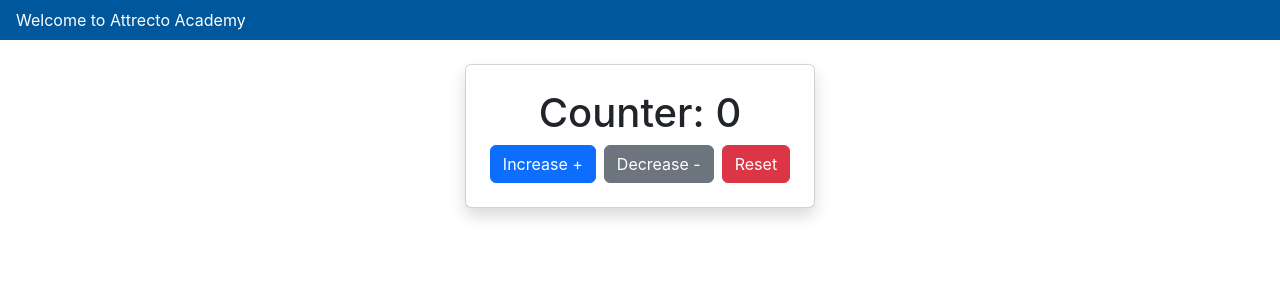
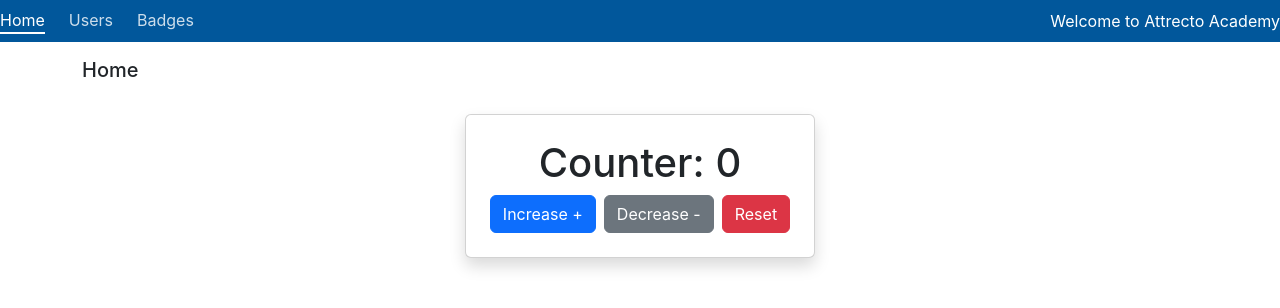
Before and after one commit to molnarjakab1/Attrecto-Academy-React-2024, a React (Vite) app: page /home in a window 1280 px wide. Shown: the top 308 px of the page. Built offline with nearby package versions, Linux system fonts and the light colour scheme.

Commit message:
session-02

```diff
--- a/src/App.tsx
+++ b/src/App.tsx
@@ -1,38 +1,23 @@
-import React, { useState } from "react";
+import React from "react";
+import { Navigate, Route, Routes } from "react-router-dom";
 
 import Navbar from "./components/navbar/Navbar";
-import { Button } from "./components/button/Button";
+import HomePage from "./pages/HomePage/HomePage";
+import UsersPage from "./pages/UsersPage/UsersPage";
+import BadgesPage from "./pages/BadgesPage/BadgesPage";
 
 function App() {
-  const [count, setCount] = useState(0);
-
-  const updateCounter = (increase: boolean) => {
-    setCount((currentValue) => {
-      return increase ? currentValue + 1 : currentValue - 1;
-    });
-  };
-
   return (
     <div className="App">
       <header className="App-header">
         <Navbar />
       </header>
-      <div className="container d-flex justify-content-center">
-        <div className="card bg-white shadow text-center p-4 m-4">
-          <h1>Counter: {count}</h1>
-          <div className="d-flex justify-content-center flex-wrap gap-2">
-            <Button color="primary" onClick={() => updateCounter(true)}>
-              Increase +
-            </Button>
-            <Button color="secondary" onClick={() => updateCounter(false)}>
-              Decrease -
-            </Button>
-            <Button color="danger" onClick={() => setCount(0)}>
-              Reset
-            </Button>
-          </div>
-        </div>
-      </div>
+      <Routes>
+        <Route path="/" element={<Navigate to="/home" />} />
+        <Route path="home" element={<HomePage />} />
+        <Route path="users" element={<UsersPage />} />
+        <Route path="badges" element={<BadgesPage />} />
+      </Routes>
     </div>
   );
 }
--- /dev/null
+++ b/src/components/navbar/Navbar.scss
@@ -0,0 +1,16 @@
+.nav-link {
+    color: white;
+    opacity: 0.8;
+    border-bottom: 2px solid transparent;
+    transition: 150ms ease-in border;
+
+    &:hover,
+    &.active {
+        opacity: 1;
+        color: white;
+    }
+
+    &.active {
+        border-bottom: 2px solid white;
+    }
+}
--- a/src/components/navbar/Navbar.tsx
+++ b/src/components/navbar/Navbar.tsx
@@ -1,12 +1,31 @@
 import { FC } from "react";
 import classNames from "classnames";
+import { NavLink } from "react-router-dom";
 
 import classes from "./Navbar.module.scss";
+import "./Navbar.scss";
 
 const Navbar: FC = () => {
+  const routes = [
+    { label: "Home", link: "/home" },
+    { label: "Users", link: "/users" },
+    { label: "Badges", link: "/badges" },
+  ];
+
   return (
     <nav className={classNames("navbar", [classes.Navbar])}>
-      <div className="ps-3 d-flex flex-grow-1">Welcome to Attrecto Academy</div>
+      <div className="d-flex align-items-center justify-content-between flex-grow-1 flex-wrap">
+        <div className="d-flex">
+          {routes.map(({ link, label }) => {
+            return <NavLink key={link} to={link} className="nav-link me-4">
+              {label}
+            </NavLink>
+          })}
+        </div>
+
+        Welcome to Attrecto Academy
+
+      </div>
     </nav>
   );
 };
--- /dev/null
+++ b/src/components/page/Page.tsx
@@ -0,0 +1,19 @@
+import React, { ReactNode } from 'react';
+import classNames from 'classnames';
+
+interface PageProps {
+    title?: string;
+    noCard?: boolean;
+    children: ReactNode;
+}
+
+export const Page = ({title, noCard, children}: PageProps) => {
+    return (
+        <div className='container pt-3'>
+            {title && <h5>{title}</h5>}
+            <div className={classNames({"card bg-white shadow p-3": !noCard})}>
+                {children}
+            </div>
+        </div>
+    )
+};
--- /dev/null
+++ b/src/pages/BadgesPage/Badges.module.scss
@@ -0,0 +1,15 @@
+.Badge {
+    background: white;
+    border-radius: 50px;
+    width: 100%;
+    margin-bottom: 2rem;
+    box-shadow: 0 0.5rem 1rem rgba(0, 0, 0, 0.15) !important;
+
+    .BadgeImage {
+        background-position: center;
+        background-size: contain;
+        background-repeat: no-repeat;
+        height: 100px;
+        width: 100px;
+    }
+}
--- /dev/null
+++ b/src/pages/BadgesPage/BadgesPage.tsx
@@ -0,0 +1,43 @@
+import React, { useState, useEffect } from 'react';
+import classNames from 'classnames';
+
+import { Page } from '../../components/page/Page';
+import { BadgeModel } from '../../models/badges.model';
+import { badgesService } from '../../services/badges.service';
+
+import classes from './Badges.module.scss';
+
+const BadgesPage = () => {
+    const [badges, setBadges] = useState<BadgeModel[]>([]);
+
+    useEffect(() => {
+        const fetchBadges = async () => {
+            setBadges(await badgesService.getBadges());
+        }
+        fetchBadges();
+    }, [])
+
+    return (
+        <Page title="Badges">
+            <div className='row'>
+                {badges.map(({ id, image, name, description }) => (
+                    <div key={id} className="col-lg-4 col-md-6 col-sm-12">
+                        <div
+                            className={classNames("d-flex box-shadow align-items-center", classes.Badge)}
+                        >
+                            <div className={classes.BadgeImage}
+                                style={{ backgroundImage: `url(${image})` }}
+                            />
+                            <div className='d-flex flex-column'>
+                                <h5 className='ms-3'>{name}</h5>
+                                <p className='ms-3 text-black-50'>{description}</p>
+                            </div>
+                        </div>
+                    </div>
+                ))}
+            </div>
+        </Page>
+    )
+}
+
+export default BadgesPage;
--- /dev/null
+++ b/src/pages/HomePage/HomePage.tsx
@@ -0,0 +1,37 @@
+import React, { useState } from 'react';
+
+import { Page } from '../../components/page/Page';
+import { Button } from '../../components/button/Button';
+
+const HomePage = () => {
+    const [count, setCount] = useState(0);
+
+    const updateCounter = (increase: boolean) => {
+        setCount((currentValue) => {
+            return increase ? currentValue + 1 : currentValue - 1;
+        });
+    };
+
+    return (
+        <Page title="Home" noCard>
+            <div className="container d-flex justify-content-center">
+                <div className="card bg-white shadow text-center p-4 m-4">
+                    <h1>Counter: {count}</h1>
+                    <div className="d-flex justify-content-center flex-wrap gap-2">
+                        <Button color="primary" onClick={() => updateCounter(true)}>
+                            Increase +
+                        </Button>
+                        <Button color="secondary" onClick={() => updateCounter(false)}>
+                            Decrease -
+                        </Button>
+                        <Button color="danger" onClick={() => setCount(0)}>
+                            Reset
+                        </Button>
+                    </div>
+                </div>
+            </div>
+        </Page>
+    )
+}
+
+export default HomePage;
--- /dev/null
+++ b/src/pages/UsersPage/UsersPage.tsx
@@ -0,0 +1,13 @@
+import React from 'react';
+
+import { Page } from '../../components/page/Page';
+
+const UsersPage = () => {
+    return (
+        <Page title="Users">
+            <div>UsersPage</div>
+        </Page>
+    )
+}
+
+export default UsersPage;
--- /dev/null
+++ b/src/services/badges.service.ts
@@ -0,0 +1,10 @@
+import request, { Methods } from './../util/request';
+import { BadgeModel } from '../models/badges.model';
+
+class BadgesService {
+    async getBadges() {
+        return request<BadgeModel[]>({ method: Methods.GET, resource: 'badges' });
+    }
+}
+
+export const badgesService = new BadgesService();
```
Also changed, not shown: src/models/badges.model.ts (added, +7 -0 lines).
